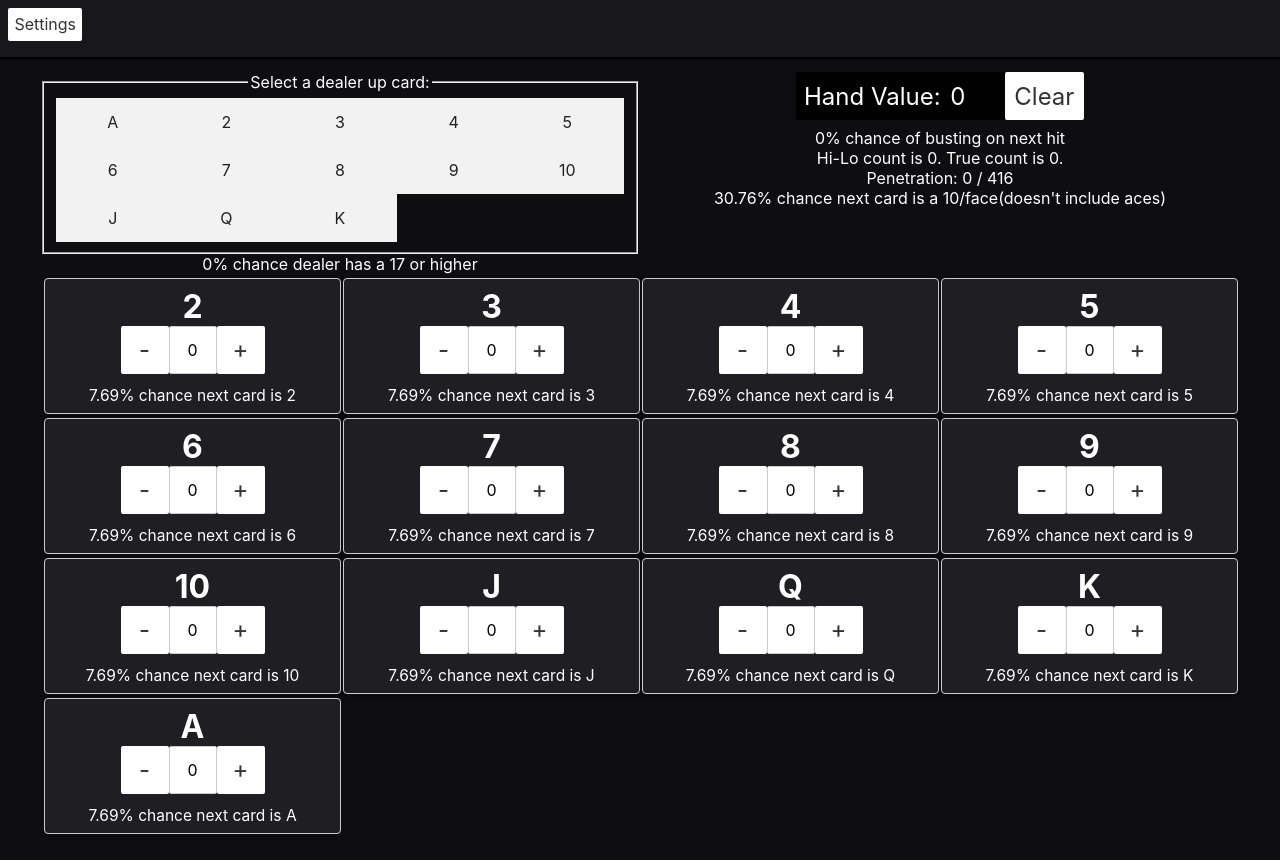
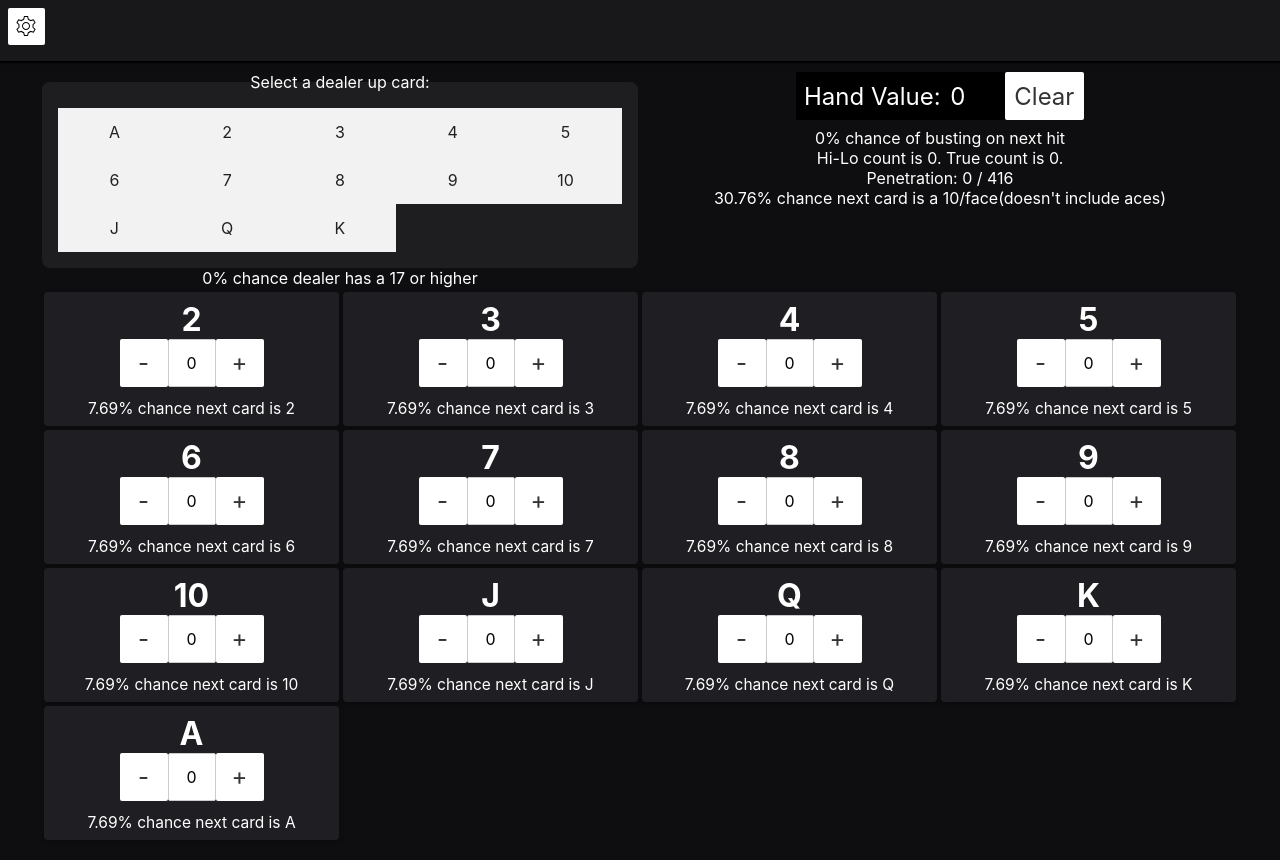
Before and after one commit to jbauta97/blackjack-demo, a SvelteKit app: page / in a window 1280 px wide. Built offline with nearby package versions, Linux system fonts and the light colour scheme.

Commit message:
settings update

```diff
--- a/src/routes/DealerOdds.svelte
+++ b/src/routes/DealerOdds.svelte
@@ -99,6 +99,10 @@
     .card-select{
         display: grid;
         grid-template-columns: repeat(5, 1fr);
+        background-color: #fff1;
+        border: none;
+        padding: 16px;
+        border-radius: 8px;
     }
     .card-select input{
         display: none;
--- a/src/routes/HandValue.svelte
+++ b/src/routes/HandValue.svelte
@@ -14,6 +14,7 @@
     import { jackCount } from './stores';
     import { queenCount } from './stores';
     import { kingCount } from './stores';
+    import { countStrategy } from './stores';
     let handVal = 0;
     let pBust = 0;
     let tradCount = 0;
@@ -89,7 +90,7 @@
     <button class="hand-clear" on:click={clearHand}>Clear</button>
 </div>
 <div class="bust-prob">{pBust}% chance of busting on next hit</div>
-<div class="trad-count">Hi-Lo count is {tradCount}. True count is {trueCount}.</div>
+<div class="trad-count">{$countStrategy} count is {tradCount}. True count is {trueCount}.</div>
 <div>Penetration: {penString}</div>
 <div>{tenOdds}% chance next card is a 10/face(doesn't include aces)</div>
 <style>
--- a/src/routes/Header.svelte
+++ b/src/routes/Header.svelte
@@ -1,21 +1,24 @@
 <script>
     import { deckNum } from './stores';
+    import { countStrategy } from './stores';
     let isOpen = false;
     let openClass = '';
 
+    let countStrategies = [
+		{ id: 1, text: `Hi-Lo` },
+		{ id: 2, text: `Hi-Opt II` },
+		{ id: 3, text: `Zen` }
+	];
     function togglePopup(){
-        if (isOpen){
-            openClass = 'settings-popup--open';
-            isOpen = false;
-        }else{
-            openClass = '';
-            isOpen = true;
-        }
+        isOpen = !isOpen;
+        openClass = isOpen ? 'settings-popup--open' : '';
     }
 </script>
 
 <div class="header">
-    <button on:click={togglePopup}>Settings</button>
+    <button class="btn icon-btn" on:click={togglePopup}>
+        <svg viewBox="0 0 24 24" focusable="false" class="icon"><g><path d="M12,9c1.65,0,3,1.35,3,3s-1.35,3-3,3s-3-1.35-3-3S10.35,9,12,9 M12,8c-2.21,0-4,1.79-4,4s1.79,4,4,4s4-1.79,4-4 S14.21,8,12,8L12,8z M13.22,3l0.55,2.2l0.13,0.51l0.5,0.18c0.61,0.23,1.19,0.56,1.72,0.98l0.4,0.32l0.5-0.14l2.17-0.62l1.22,2.11 l-1.63,1.59l-0.37,0.36l0.08,0.51c0.05,0.32,0.08,0.64,0.08,0.98s-0.03,0.66-0.08,0.98l-0.08,0.51l0.37,0.36l1.63,1.59l-1.22,2.11 l-2.17-0.62l-0.5-0.14l-0.4,0.32c-0.53,0.43-1.11,0.76-1.72,0.98l-0.5,0.18l-0.13,0.51L13.22,21h-2.44l-0.55-2.2l-0.13-0.51 l-0.5-0.18C9,17.88,8.42,17.55,7.88,17.12l-0.4-0.32l-0.5,0.14l-2.17,0.62L3.6,15.44l1.63-1.59l0.37-0.36l-0.08-0.51 C5.47,12.66,5.44,12.33,5.44,12s0.03-0.66,0.08-0.98l0.08-0.51l-0.37-0.36L3.6,8.56l1.22-2.11l2.17,0.62l0.5,0.14l0.4-0.32 C8.42,6.45,9,6.12,9.61,5.9l0.5-0.18l0.13-0.51L10.78,3H13.22 M14,2h-4L9.26,4.96c-0.73,0.27-1.4,0.66-2,1.14L4.34,5.27l-2,3.46 l2.19,2.13C4.47,11.23,4.44,11.61,4.44,12s0.03,0.77,0.09,1.14l-2.19,2.13l2,3.46l2.92-0.83c0.6,0.48,1.27,0.87,2,1.14L10,22h4 l0.74-2.96c0.73-0.27,1.4-0.66,2-1.14l2.92,0.83l2-3.46l-2.19-2.13c0.06-0.37,0.09-0.75,0.09-1.14s-0.03-0.77-0.09-1.14l2.19-2.13 l-2-3.46L16.74,6.1c-0.6-0.48-1.27-0.87-2-1.14L14,2L14,2z"></path></g></svg>
+    </button>
 </div>
 <div class="settings-popup {openClass}">
     <div class="backdrop" on:click={togglePopup}></div>
@@ -25,6 +28,16 @@
             <div class="setting-option">
                 <div class="setting-label">Decks:</div>
                 <input type="number" class="setting-input" bind:value="{$deckNum}" min="1" step="1">
+            </div>
+            <div class="setting-option">
+                <div class="setting-label">Counting Strategy:</div>
+                <select bind:value={$countStrategy}>
+                    {#each countStrategies as strategy}
+			            <option value={strategy.text}>
+				            {strategy.text}
+			            </option>
+		            {/each}
+                </select>
             </div>
         </div>
     </div>
@@ -77,5 +90,10 @@
     }
     .setting-option{
         display: flex;
+        align-items: center;
+        gap: 8px;
+    }
+    .setting-label{
+        font-size: 1.2rem;
     }
 </style>
--- a/src/routes/Stepper.svelte
+++ b/src/routes/Stepper.svelte
@@ -13,7 +13,6 @@
 
     function getOdds(){
         let totalCards = 0;
-        console.log($shoe);
         Object.keys($shoe).forEach(card => {
             totalCards += $shoe[card];
         });
@@ -44,7 +43,6 @@
         display: flex;
         flex-direction: column;
         align-items: center;
-        border: 1px solid #ccc;
         border-radius: 4px;
         padding: 8px;
         background: #1f1f23;
--- a/src/routes/stores.js
+++ b/src/routes/stores.js
@@ -14,6 +14,7 @@ export const tenCount = writable(0);
 export const jackCount = writable(0);
 export const queenCount = writable(0);
 export const kingCount = writable(0);
+export const countStrategy = writable('Hi-Lo');
 
 export const shoe = derived(
     [deckNum, aceCount, twoCount, threeCount, fourCount, fiveCount, sixCount, sevenCount, eightCount, nineCount, tenCount, jackCount, queenCount, kingCount],
--- a/src/routes/styles.css
+++ b/src/routes/styles.css
@@ -52,6 +52,11 @@ button {
 	border: none;
 	cursor: pointer;
 	transition: .2s ease-in-out;
+	display: flex;
+	justify-content: center;
+	align-items: center;
+	min-width: 36px;
+	min-height: 36px;
 }
 button:hover{
 	background-color: #e2e2e2;
@@ -69,3 +74,30 @@ button:not(:disabled):active {
 button:focus {
 	border-color: #666;
 }
+.icon{
+	width: 24px;
+	height: 24px;
+	transform: .2s ease-in-out;
+}
+.icon-btn{
+	color: #000;
+}
+.icon-btn .icon{
+	fill: #000;
+}
+.icon-btn:hover .icon{
+	stroke: #000;
+}
+select{
+	border-radius: 4px;
+	transition: border 250ms cubic-bezier(0.4, 0, 0.2, 1), box-shadow 250ms cubic-bezier(0.4, 0, 0.2, 1);
+}
+select:hover, input:hover:not([readonly]){
+	box-shadow: inset 0 0 0 1px #000;
+	border-color: #000;
+	cursor: pointer;
+}
+select:focus {
+    border-color: #3367d6 #285bc7 #2451b2;
+    box-shadow: inset 0 0 0 1px #2451b2!important;
+}
```
